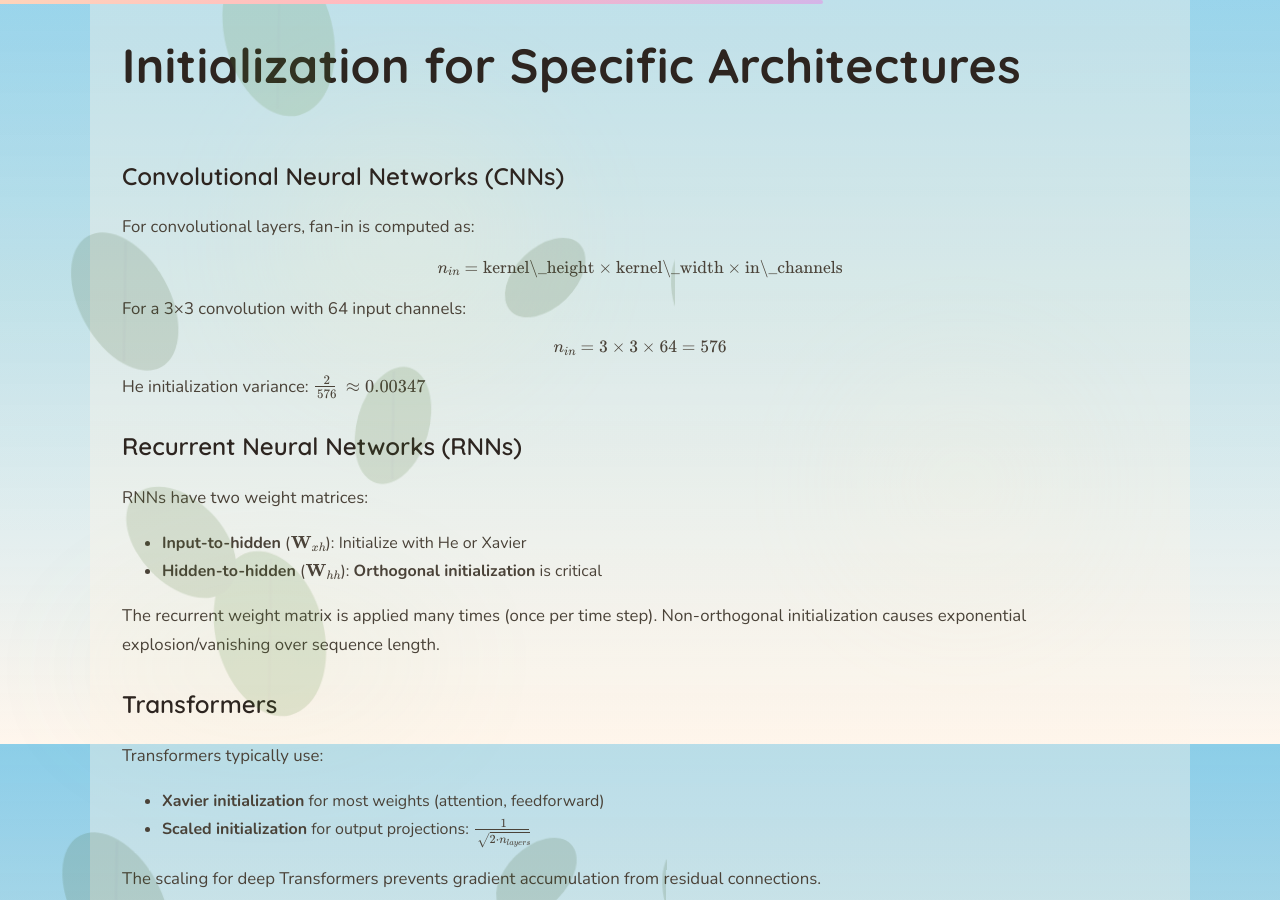
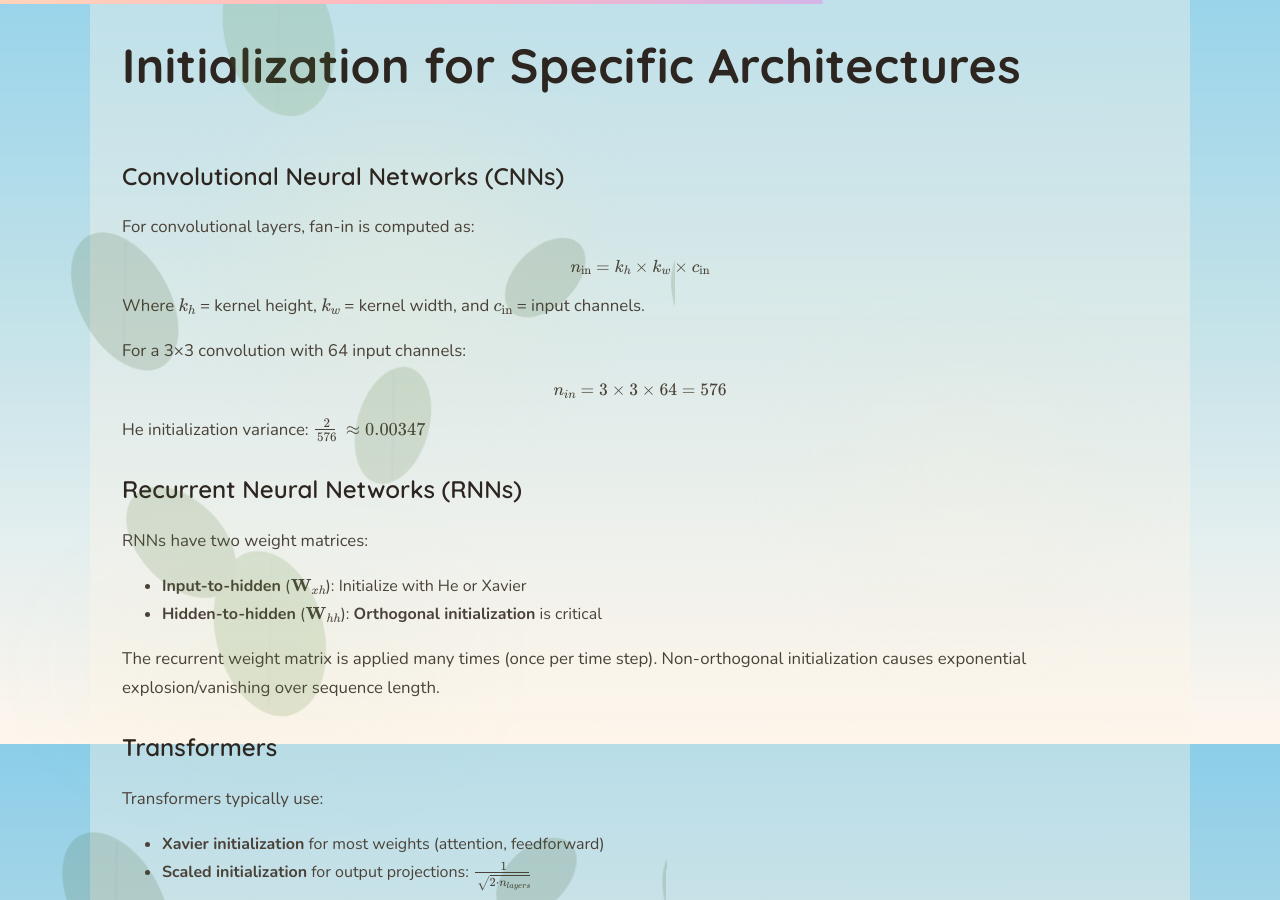
Before and after one commit to mayank1101/mayank1101.github.io, a Jekyll site: the page built from _posts/2026-01-15-initialization.md, in a window 1280 px wide and 900 px high, scrolled down 12756 px. Built offline with Jekyll 4.4.1, drawn with Linux system fonts in a browser that asks for light colours.

Commit message:
fixed MathJax issue

```diff
--- a/_posts/2026-01-15-initialization.md
+++ b/_posts/2026-01-15-initialization.md
@@ -434,8 +434,10 @@ Output: Initialized network
 For convolutional layers, fan-in is computed as:
 
 $$
-n_{in} = \text{kernel\_height} \times \text{kernel\_width} \times \text{in\_channels}
+n_{\text{in}} = k_h \times k_w \times c_{\text{in}}
 $$
+
+Where $k_h$ = kernel height, $k_w$ = kernel width, and $c_{\text{in}}$ = input channels.
 
 For a 3×3 convolution with 64 input channels:
 
```
